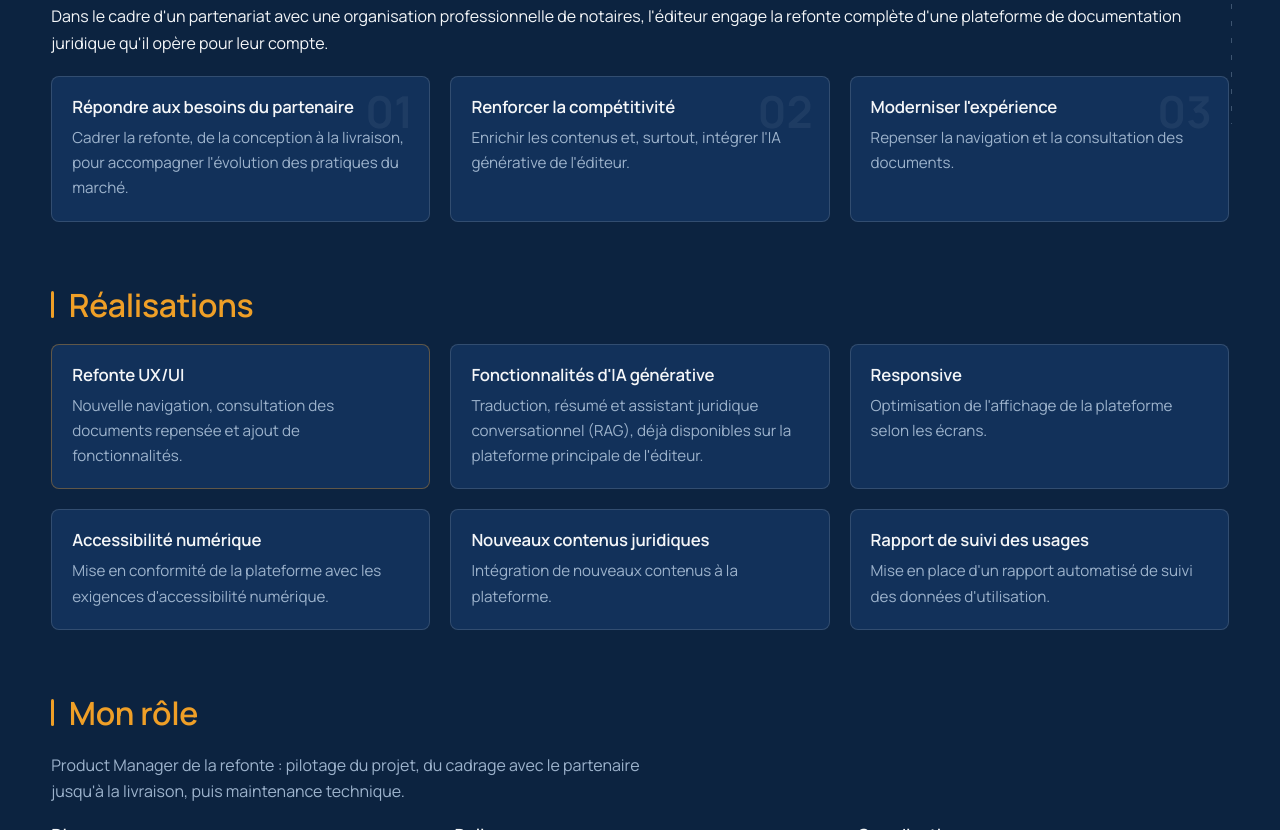
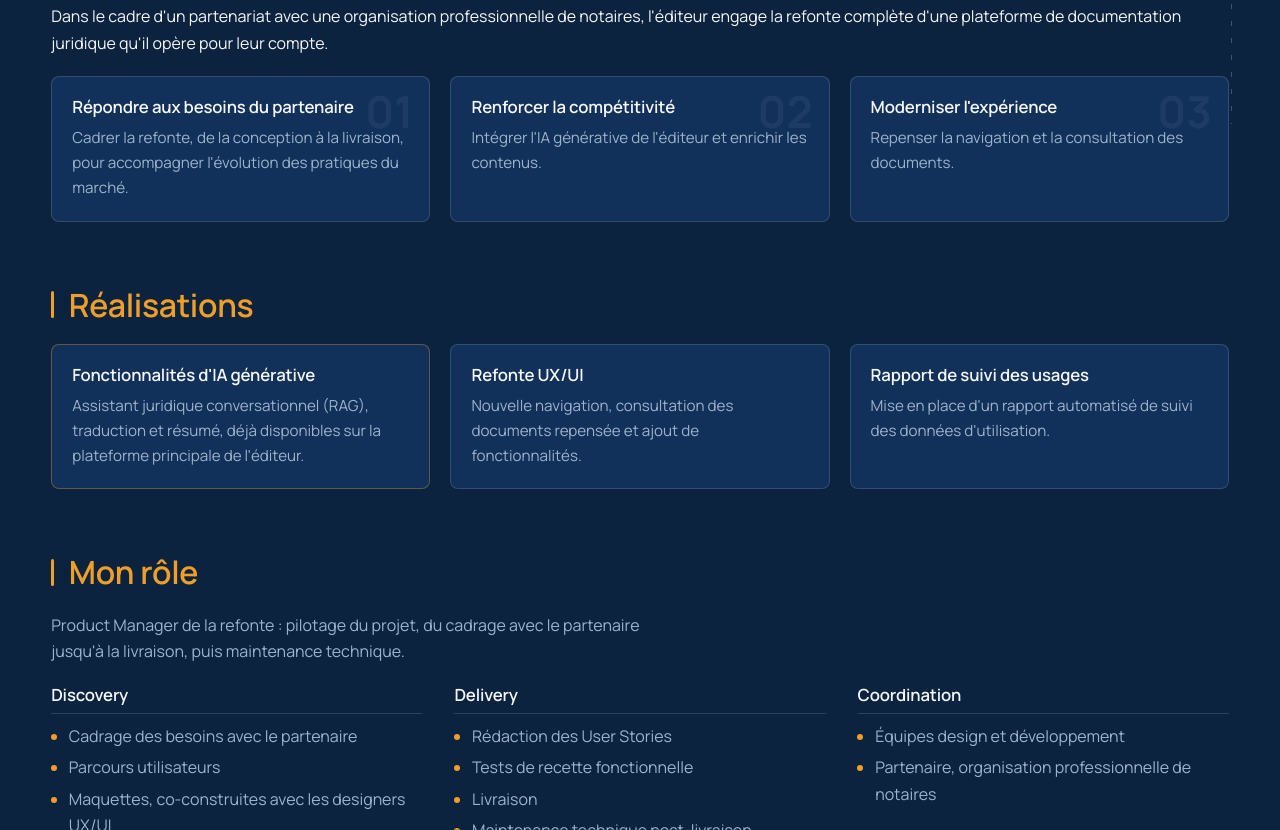
Before and after one commit to JulesChevrant/portfolio-jcb, a plain HTML site: page projet-cridon.html in a window 1280 px wide. Shown: the part 676-1506 px from the top of the page. Drawn offline with Linux system fonts and the light colour scheme.

Commit message:
Crid'online : IA en avant, cartes Réalisations réduites à 3
Co-Authored-By: Claude Opus 5.5 <noreply@anthropic.com>

```diff
--- a/projet-cridon.html
+++ b/projet-cridon.html
@@ -84,7 +84,7 @@
           <li>
             <span class="cas-stake-num" aria-hidden="true">02</span>
             <h3>Renforcer la compétitivité</h3>
-            <p>Enrichir les contenus et, surtout, intégrer l'IA générative de l'éditeur.</p>
+            <p>Intégrer l'IA générative de l'éditeur et enrichir les contenus.</p>
           </li>
           <li>
             <span class="cas-stake-num" aria-hidden="true">03</span>
@@ -99,24 +99,12 @@
         <h2>Réalisations</h2>
         <ul class="cas-cards">
           <li class="cas-card cas-card-featured">
+            <h3>Fonctionnalités d'IA générative</h3>
+            <p>Assistant juridique conversationnel (RAG), traduction et résumé, déjà disponibles sur la plateforme principale de l'éditeur.</p>
+          </li>
+          <li class="cas-card">
             <h3>Refonte UX/UI</h3>
             <p>Nouvelle navigation, consultation des documents repensée et ajout de fonctionnalités.</p>
-          </li>
-          <li class="cas-card">
-            <h3>Fonctionnalités d'IA générative</h3>
-            <p>Traduction, résumé et assistant juridique conversationnel (RAG), déjà disponibles sur la plateforme principale de l'éditeur.</p>
-          </li>
-          <li class="cas-card">
-            <h3>Responsive</h3>
-            <p>Optimisation de l'affichage de la plateforme selon les écrans.</p>
-          </li>
-          <li class="cas-card">
-            <h3>Accessibilité numérique</h3>
-            <p>Mise en conformité de la plateforme avec les exigences d'accessibilité numérique.</p>
-          </li>
-          <li class="cas-card">
-            <h3>Nouveaux contenus juridiques</h3>
-            <p>Intégration de nouveaux contenus à la plateforme.</p>
           </li>
           <li class="cas-card">
             <h3>Rapport de suivi des usages</h3>
```
